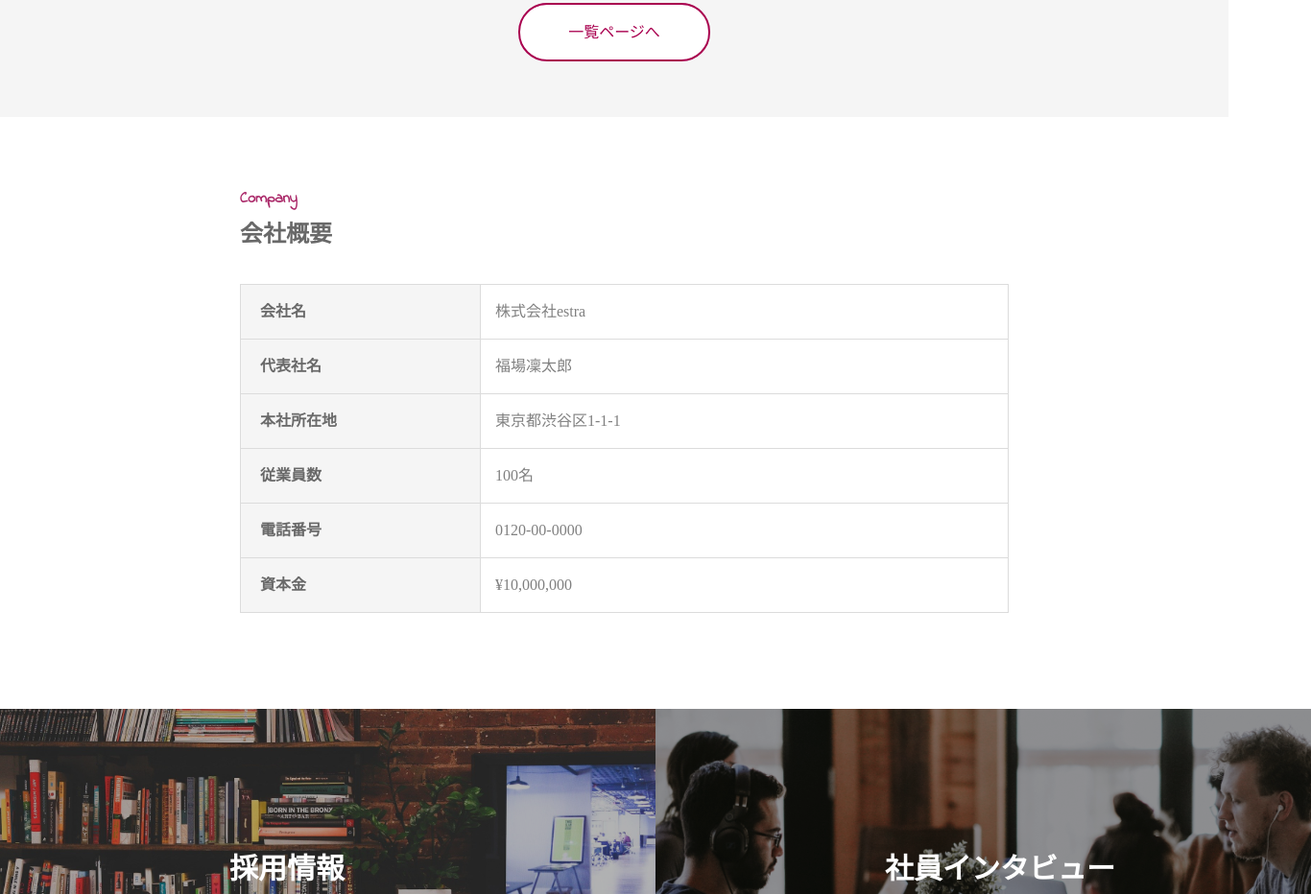
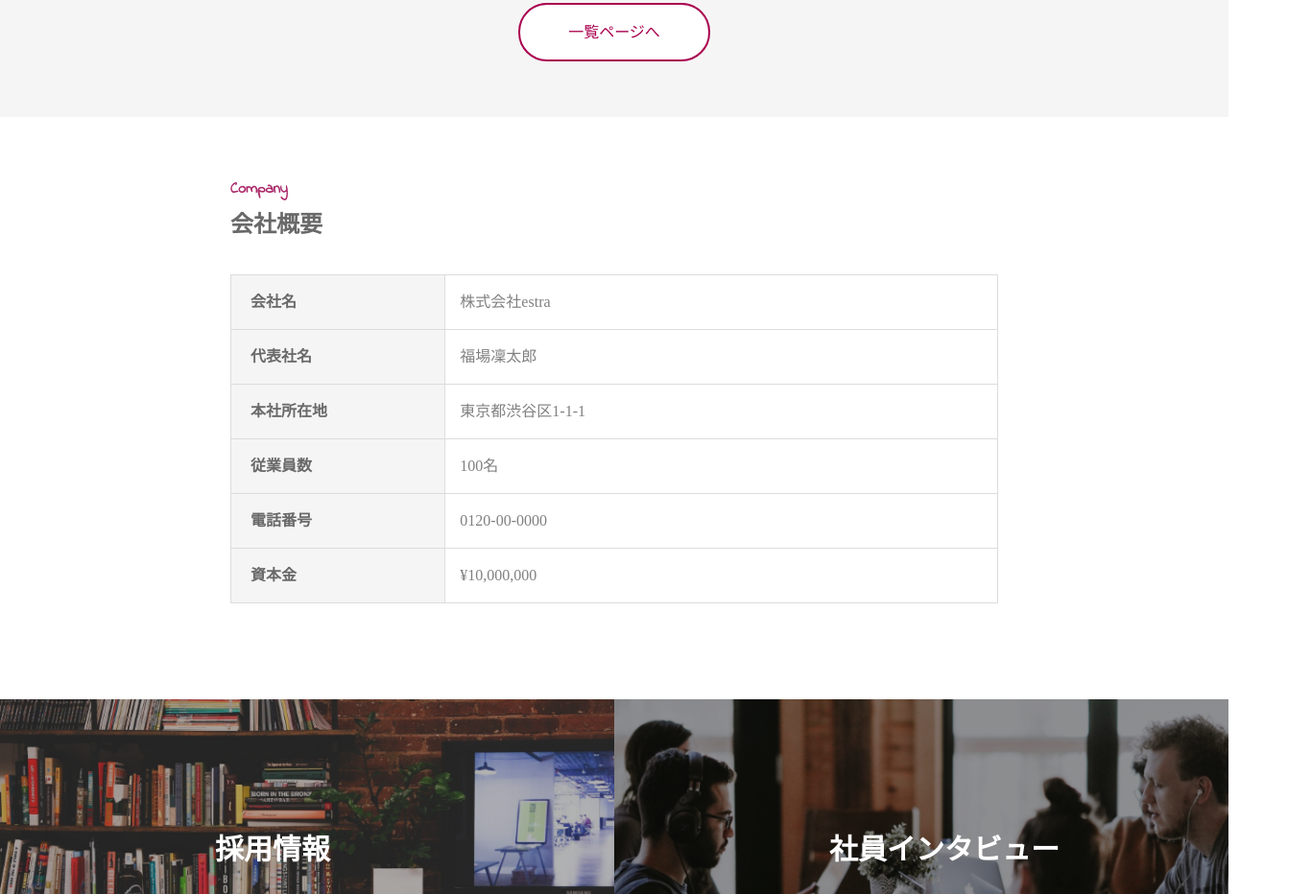
Before and after one commit to yskabye/20220622ooki, a plain HTML site: page index.html in a window 1280 px wide. Shown: the part 2788-3720 px from the top of the page at 96% size, 1366 px wide, since content can reach past the window. Drawn offline with Linux system fonts and the light colour scheme.

Commit message:
6/24 13:30 repiared

```diff
--- a/css/style.css
+++ b/css/style.css
@@ -498,14 +498,21 @@ nav ul {
 /* profile */
 
 .profile {
-  margin: 10px auto ;
-  padding: 100px 100px 0 250px;
   width: 100%;
+  margin: 50px auto;
+}
+
+.profile_list{
+  width: 800px;
+  margin: 0 auto ;
+  text-align: center;
 }
 
 .profile_title {
   font-size: 16px;
+  padding: 50px 100px 0 0;
   padding-bottom: 20px;
+  text-align: left;
 }
 
 .profile_title a {
@@ -536,7 +543,7 @@ nav ul {
 
 .profile_content table th{
   background-color: whitesmoke ;
-  width:250px ;
+  width: 250px ;
   padding: 20px 20px ;
   text-align:left ;
   color : #696969 ;
@@ -545,10 +552,11 @@ nav ul {
 }
 
 .profile_content table td {
-  width: 550px;
+  width: 650px;
   padding: 15px 15px;
   border: 1px gainsboro solid;
   color:grey;
+  text-align: left;
 }
 
 /* contact */
@@ -568,6 +576,10 @@ nav ul {
   z-index: 0;
   width: 50%;
   display: inline-block;
+}
+
+.contact_guide_img img{
+  width: 200%;
 }
 
 .contact_guide_title{
--- a/index.html
+++ b/index.html
@@ -181,6 +181,7 @@
     </div>
 
     <div class="profile">
+      <div class="profile_list">
         <div class="profile_title"><h2><a id="company">会社概要</a></h2></div>
         <div class="profile_content">
           <table>
@@ -209,6 +210,7 @@
               <td>¥10,000,000</td>
             </tr>
           </table>
+        </div>
       </div>
     </div>
 
```
Lines whose indentation alone changed are shown as unchanged.
